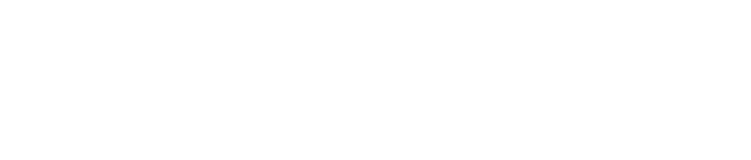
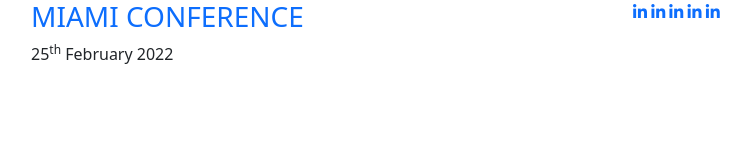
Before and after one commit to Nahashon-Kimani/miami, a plain HTML site: page index.html in a window 1280 px wide. Shown: the whole page, without its empty margins (51-802 px from the left). Drawn offline with nearby package versions, Linux system fonts and the light colour scheme.

Commit message:
Top navigation bar

```diff
--- a/index.html
+++ b/index.html
@@ -19,9 +19,32 @@
 <body>
 
     <!-- Top navigation bar starts -->
-    <!-- Top navigation bar ends -->
+        <header class="container">
+            <div class="row">
+                <!-- First column starts -->
+                    <div class="col-sm-12 col-md-12 col-lg-6 col-xxl-6">
+                        <h3 class="text-sm-center text-lg-start text-uppercase text-primary">Miami Conference</h3>
+                        <p class="fw-lighter">
+                            25<sup>th</sup> February 2022
+                        </p>
+                    </div>
+                <!-- First column ends -->
 
 
+                <!-- Second section starts -->
+                    <div class="col-sm-12 col-md-12 col-lg-6">
+                        <ul>
+                            <li class="d-none d-lg-inline"><a href="#"><i class="fab fa-linkedin-in"></i></a></li>
+                            <li class="d-none d-lg-inline"><a href="#"><i class="fab fa-linkedin-in"></i></a></li>
+                            <li class="d-none d-lg-inline"><a href="#"><i class="fab fa-linkedin-in"></i></a></li>
+                            <li class="d-none d-lg-inline"><a href="#"><i class="fab fa-linkedin-in"></i></a></li>
+                            <li class="d-none d-lg-inline"><a href="#"><i class="fab fa-linkedin-in"></i></a></li>
+                        </ul>
+                    </div>
+                <!-- Second section ends -->
+            </div>
+        </header>
+    <!-- Top navigation bar ends -->
 
 
     <script src="https://cdn.jsdelivr.net/npm/bootstrap@5.0.2/dist/js/bootstrap.bundle.min.js"
```
